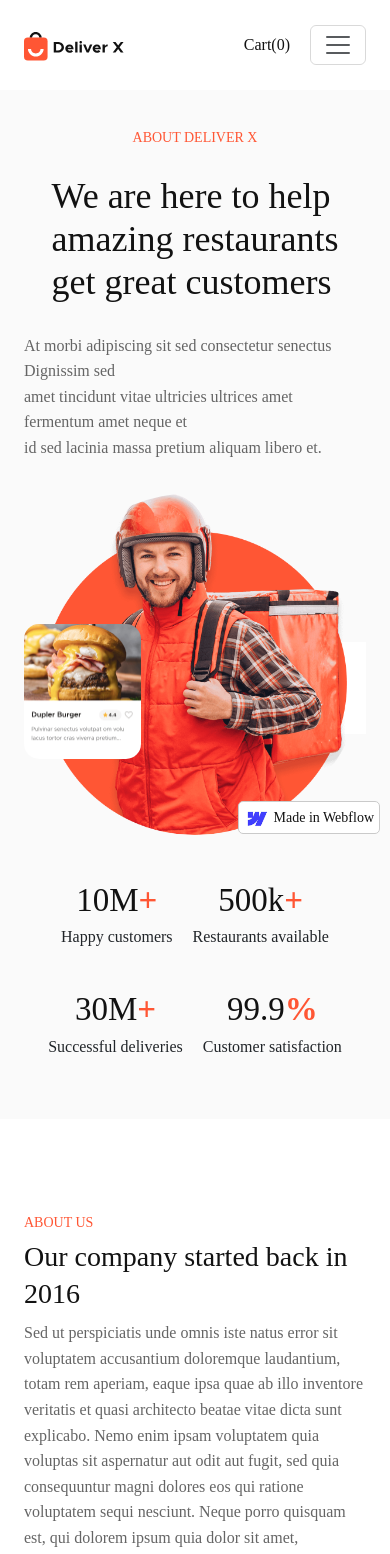
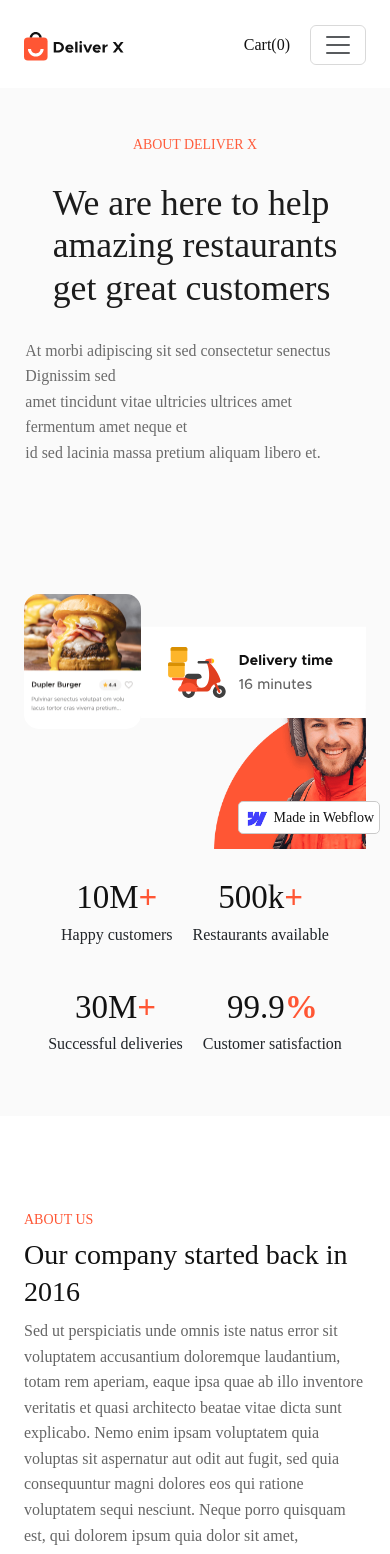
Before and after one commit to nsanzimfura-eric/automatedPros, a React (Vite) app: page / in a window 390 px wide. Shown: the top 1554 px of the page. Built offline with nearby package versions, Linux system fonts and the light colour scheme; a web font is replaced by a local one.

Commit message:
Animation with gsap

```diff
--- a/package.json
+++ b/package.json
@@ -10,11 +10,13 @@
     "preview": "vite preview"
   },
   "dependencies": {
+    "@types/react-headroom": "^3.2.3",
     "bootstrap": "^5.3.2",
     "gsap": "^3.12.4",
     "react": "^18.2.0",
     "react-bootstrap": "^2.9.2",
-    "react-dom": "^18.2.0"
+    "react-dom": "^18.2.0",
+    "react-headroom": "^3.2.1"
   },
   "devDependencies": {
     "@types/node": "^20.10.8",
--- a/src/components/Navbar/Navbar.tsx
+++ b/src/components/Navbar/Navbar.tsx
@@ -4,6 +4,7 @@ import styles from "./navbar.module.scss";
 import { Container, Nav, Navbar, Button } from 'react-bootstrap';
 import useWindowSize from "../../hooks/useWindowSize";
 import { mediaDevices } from "../../utils/constants";
+import Headroom from "react-headroom";
 
 const NavbarComponent = () => {
     const [showLinks, setShowLinks] = useState(false);
@@ -14,7 +15,8 @@ const NavbarComponent = () => {
     }
 
     return (
-        <Navbar expand="lg" className={`${styles.navbar}  py-4 container-fluid m-0`}>
+        <Headroom className={styles.navbar}>
+            <Navbar expand="lg" className=" py-4 container-fluid m-0 navbarWrapper">
                 <Container className="bg-none p-5 p-lg-0">
                     <Navbar.Brand href="#home" ><img src="/images/logo.svg" className="me-auto img-fluid brand" alt="Logo" /></Navbar.Brand>
                     <NavLinks className="justify-content-end d-none d-lg-flex" />
@@ -27,6 +29,7 @@ const NavbarComponent = () => {
                     {showLinks && width <= mediaDevices.lg && <NavLinks className="d-flex d-lg-none p-0" setlinksOnSm="setlinksOnSm" />}
                 </Container>
             </Navbar>
+        </Headroom>
     )
 }
 export default NavbarComponent;
--- a/src/components/Navbar/navbar.module.scss
+++ b/src/components/Navbar/navbar.module.scss
@@ -4,6 +4,12 @@
 .navbar {
   :global {
     background-color: $light !important;
+    padding: 0;
+    width: 100%;
+    .navbarWrapper {
+      background-color: $light !important;
+      margin: 0;
+    }
     .container {
       @include container;
     }
--- a/src/components/about/AboutUs.tsx
+++ b/src/components/about/AboutUs.tsx
@@ -1,4 +1,6 @@
 import styles from "./AboutUs.module.scss";
+import { useEffect, useRef } from "react";
+import { gsap, Power1 } from 'gsap';
 interface Prop {
     reverseColumns: boolean;
     data: {
@@ -12,19 +14,43 @@ interface Prop {
 const AboutUs = (props: Prop) => {
 
     const { reverseColumns, data } = props;
+    const timeline = gsap.timeline();
+    const easeInOut = Power1.easeOut;
+
+    const refImages = useRef<HTMLImageElement | null>(null);
+
+    useEffect(() => {
+        const imagesElement = refImages.current;
+        if (imagesElement) {
+            const observer = new IntersectionObserver((entries) => {
+                entries.forEach((entry) => {
+                    if (entry.isIntersecting) {
+                        timeline.fromTo(imagesElement, { opacity: 0, scale: .5 }, { opacity: 1, scale: 1, duration: 1, ease: easeInOut });
+
+                        observer.disconnect();
+                    }
+                });
+            }, { threshold: 0.5 });
+
+            observer.observe(imagesElement);
+
+            return () => observer.disconnect();
+        }
+        // eslint-disable-next-line react-hooks/exhaustive-deps
+    }, []);
+
 
     return (
         <div className={`${styles.aboutUs} w-100 p-0 m-0 d-flex pt-5`}>
             <div className="my-5 py-5 container containerWrapper">
                 <div className={`wrapperBox d-flex flex-column-reverse  flex-lg-row m-0 ${reverseColumns ? "reverseColumns" : ""}`}>
-                    <img src={data.image} alt="Burger APP" className="image-burger" />
+                    <img src={data.image} alt="Burger APP" className="image-burger" ref={refImages} />
                     <div className="aboutBox">
                         <h3>{data.title}</h3>
                         <h2>{data.bigTitle}</h2>
                         <p>{data.details}</p>
                     </div>
                 </div>
-
             </div>
         </div>
     )
--- a/src/components/hero/Hero.tsx
+++ b/src/components/hero/Hero.tsx
@@ -1,16 +1,44 @@
+import { useEffect, useRef } from 'react';
+import { gsap, Power1 } from 'gsap';
 import styles from "./hero.module.scss";
 import { numbersStatistics } from "./heroData";
 
+
 const Hero = () => {
+    // animation
+    const timeline = gsap.timeline();
+    const easeInOut = Power1.easeOut;
+    // images
+    const motorRef = useRef<HTMLImageElement | null>(null)
+    const burgerRef = useRef<HTMLImageElement | null>(null)
+    const refImages = useRef<HTMLImageElement | null>(null)
+    // intro
+    const detailsRef = useRef<HTMLParagraphElement | null>(null)
+    const IntroRef = useRef<HTMLDivElement | null>(null)
+
+    useEffect(() => {
+        const element1 = motorRef.current;
+        const element2 = burgerRef.current;
+        const tl = gsap.timeline({ repeat: -1, yoyo: true });
+        tl.to(element1, { duration: 2, y: '-=20', ease: 'power1.inOut' });
+        tl.to(element2, { duration: 2, y: '+=20', ease: 'power1.inOut' });
+        // intro
+        timeline.fromTo(detailsRef.current, { opacity: 0, y: 100 }, { delay: 1, opacity: 1, y: 0, duration: 1, ease: easeInOut });
+        timeline.fromTo(IntroRef.current, { opacity: 0, scale: 0.8, y: 200 }, { opacity: 1, scale: 1, y: 0, duration: 1, ease: easeInOut });
+        timeline.fromTo([refImages.current, element1, element2], { opacity: 0, scale: 0 }, { opacity: 1, scale: 1, duration: 1, ease: easeInOut });
+        // eslint-disable-next-line react-hooks/exhaustive-deps
+    }, []);
+
+
 
     return (
         <div className={`${styles.hero} container d-flex flex-column`}>
             <div className="heroIntro mt-0 d-flex flex-column flex-lg-row justify-content-between row-lg">
-                <div className="HeroDescription-wrapper col-lg-7 d-flex justify-content-start align-items-center">
-                    <div className="HeroDescription d-flex flex-column">
+                <div className="HeroDescription-wrapper col-lg-7 d-flex justify-content-start align-items-center overflow-hidden">
+                    <div className="HeroDescription d-flex flex-column overflow-hidden" ref={IntroRef}>
                         <h3>ABOUT DELIVER X</h3>
                         <h1>We are here to help <br /> amazing restaurants <br /> get great customers</h1>
-                        <p>
+                        <p ref={detailsRef} className='justify-content-center justify-content-lg-start'>
                             At morbi adipiscing sit sed  consectetur senectus Dignissim sed
                             <br />
                             amet tincidunt vitae ultricies ultrices amet fermentum amet neque et
@@ -20,21 +48,21 @@ const Hero = () => {
                     </div>
                 </div>
                 <div className="p-0 col-lg-5 imagesBox d-flex position-relative">
-                    <img src="/images/burger-deliverer.png" alt="Bg Burger" className="bgBurger position-absolute" />
+                    <img src="/images/burger-deliverer.png" alt="Bg Burger" className="bgBurger position-absolute" ref={refImages} />
                     <div className="imgLeft m-0 d-flex flex-column justify-content-center">
-                        <img src="/images/burger.png" alt="Burger" className="img-fluid burger" />
+                        <img src="/images/burger.png" alt="Burger" className="img-fluid burger" ref={burgerRef} />
                     </div>
-                    <div className="imgRight m-0 d-flex flex-column justify-content-center ">
-                        <img src="/images/moto-deliverer.svg" alt="Burger" className="img-fluid mt-5 burger-motor" />
+                    <div className="imgRight m-0 d-flex flex-column justify-content-center" >
+                        <img src="/images/moto-deliverer.svg" alt="Burger" className="img-fluid mt-5 burger-motor" ref={motorRef} />
                     </div>
                 </div>
             </div>
-            <div className="numbers row py-4">
+            <div className="numbers row py-4 overflow-hidden">
                 {numbersStatistics.map((stat, i) => (
-                    <div key={i} className="col-12 col-md-6 d-flex lastBox row-md justify-content-between">
+                    <div key={i} className="col-12 col-md-6 d-flex lastBox row-md justify-content-between overflow-hidden">
                         {stat.map((statistic, idx) => (
-                            <div key={idx} className="col-md-6 d-flex justify-content-start align-items-center singleStat">
-                                <div className="numberBox d-flex flex-column justify-content-center align-items-center">
+                            <div key={idx} className="col-md-6 d-flex justify-content-start align-items-center overflow-hidden singleStat" >
+                                <div className="numberBox d-flex flex-column justify-content-center align-items-center overflow-hidden">
                                     <div className="number d-flex">
                                         {statistic.number}
                                         <span className="sign">{statistic.sign}</span>
--- a/src/components/journey/Journey.tsx
+++ b/src/components/journey/Journey.tsx
@@ -1,8 +1,26 @@
+import { useEffect, useRef } from "react";
+import { gsap, Power1 } from 'gsap';
 import styles from "./journey.module.scss";
 import { journeyData } from "./demoData";
 import { Button } from "react-bootstrap";
 
+
 const Journey = () => {
+    const timeline = gsap.timeline();
+    const easeInOut = Power1.easeOut;
+
+    const refImages = useRef<HTMLImageElement | null>(null)
+
+    useEffect(() => {
+
+        timeline.fromTo(refImages.current, { opacity: 0, scale: 0 }, { opacity: 1, scale: 1, duration: 1, ease: easeInOut });
+
+        return () => {
+            timeline.kill();
+        };
+        // eslint-disable-next-line react-hooks/exhaustive-deps
+    }, []);
+
     return (
         <div className={`${styles.journey} container d-flex flex-column flex-lg-row mt-5 py-5`}>
             <div className="introJourney d-flex flex-column">
```
Also changed, not shown: 1 other file (tests, documents, lock files or other folders). Lines whose indentation alone changed are shown as unchanged.
